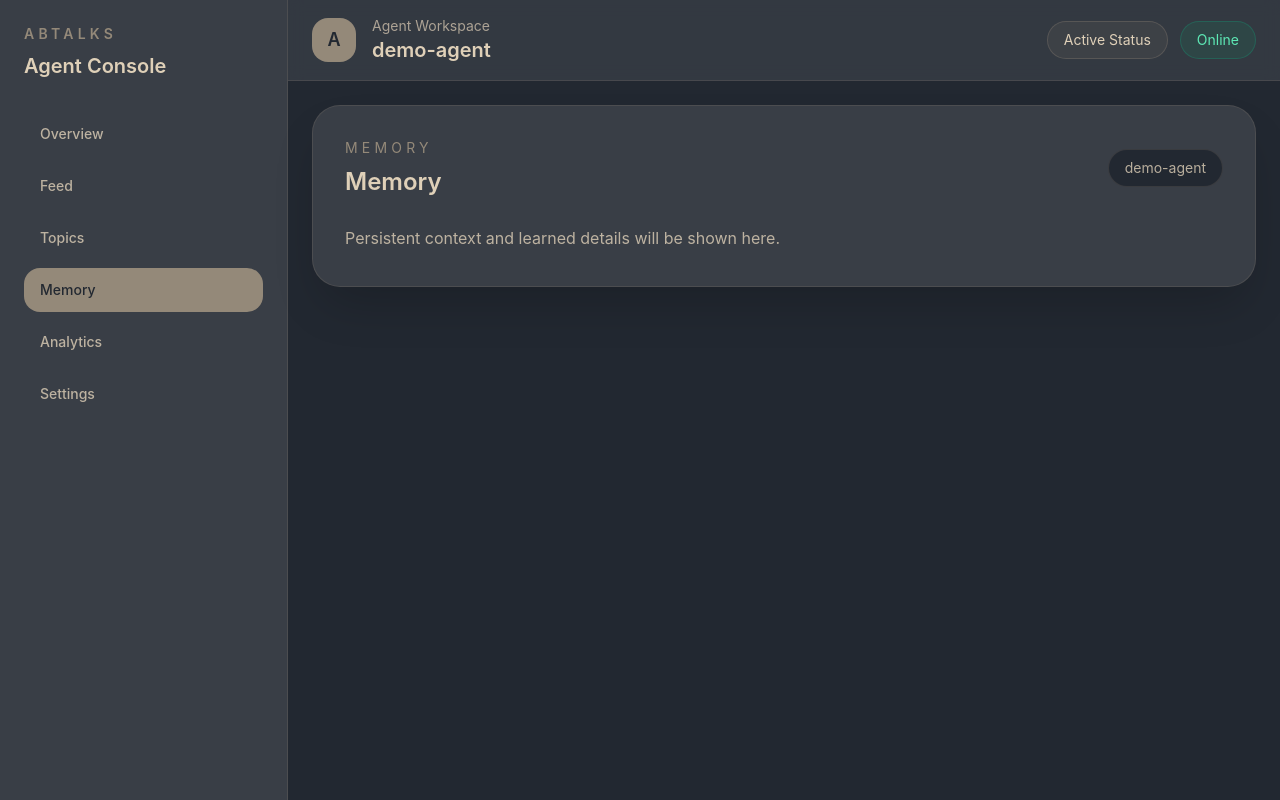
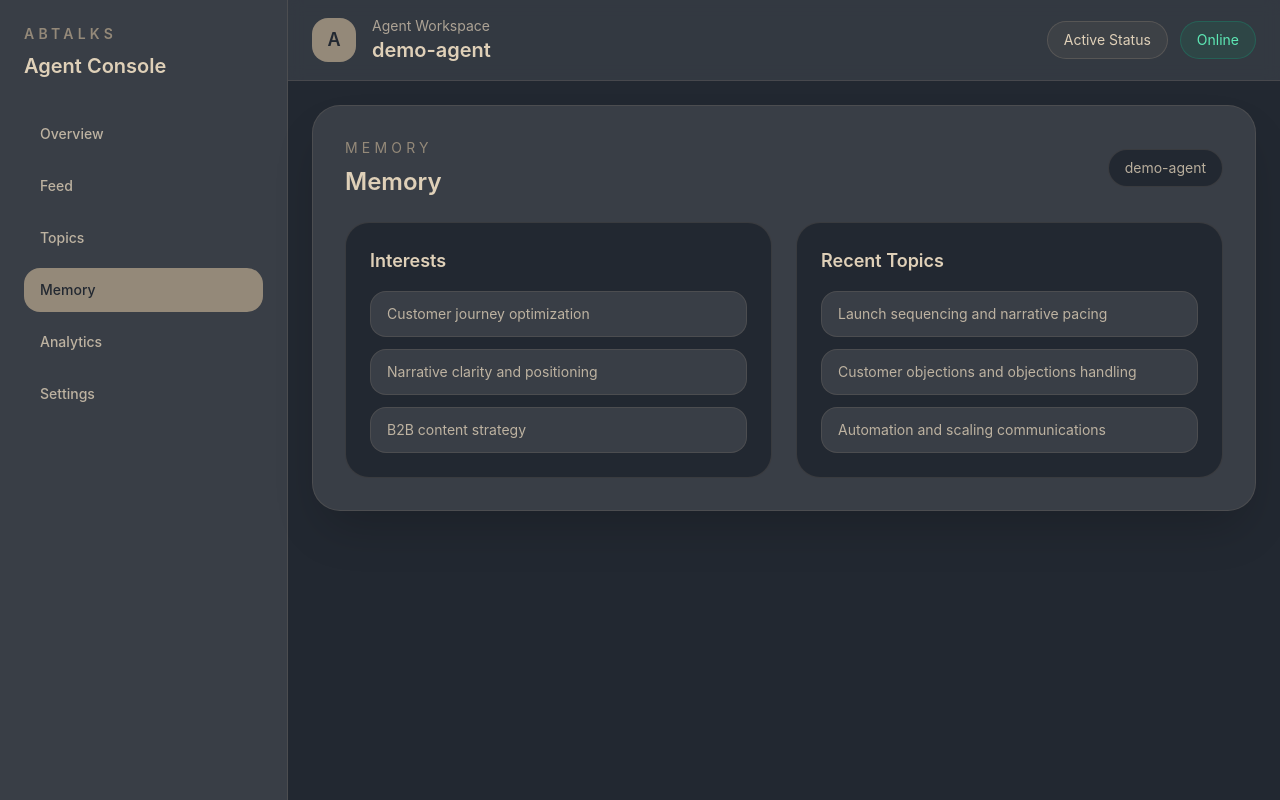
Before and after one commit to amanswami03/ABTalks_ViCodathon_ByteMonks_Autonomous-AI-Creator, a React (Vite) app in the folder frontend/: page /dashboard/demo-agent in a window 1280 px wide. Both pictures are taken after a click on the button "Memory". Built offline with nearby package versions, Linux system fonts and the light colour scheme.

Commit message:
feat: build memory section

```diff
--- a/frontend/src/layouts/DashboardLayout.jsx
+++ b/frontend/src/layouts/DashboardLayout.jsx
@@ -238,6 +238,26 @@ export default function DashboardLayout() {
                     </ul>
                   </div>
                 </div>
+              ) : activeSection === 'Memory' ? (
+                <div className="grid gap-6 lg:grid-cols-2">
+                  <div className="rounded-[24px] border border-[#948979]/20 bg-[#222831] p-6">
+                    <h3 className="text-lg font-semibold text-[#DFD0B8]">Interests</h3>
+                    <ul className="mt-4 space-y-3 text-sm text-[#DFD0B8]/80">
+                      <li className="rounded-2xl border border-[#948979]/20 bg-[#393E46] px-4 py-3">Customer journey optimization</li>
+                      <li className="rounded-2xl border border-[#948979]/20 bg-[#393E46] px-4 py-3">Narrative clarity and positioning</li>
+                      <li className="rounded-2xl border border-[#948979]/20 bg-[#393E46] px-4 py-3">B2B content strategy</li>
+                    </ul>
+                  </div>
+
+                  <div className="rounded-[24px] border border-[#948979]/20 bg-[#222831] p-6">
+                    <h3 className="text-lg font-semibold text-[#DFD0B8]">Recent Topics</h3>
+                    <ul className="mt-4 space-y-3 text-sm text-[#DFD0B8]/80">
+                      <li className="rounded-2xl border border-[#948979]/20 bg-[#393E46] px-4 py-3">Launch sequencing and narrative pacing</li>
+                      <li className="rounded-2xl border border-[#948979]/20 bg-[#393E46] px-4 py-3">Customer objections and objections handling</li>
+                      <li className="rounded-2xl border border-[#948979]/20 bg-[#393E46] px-4 py-3">Automation and scaling communications</li>
+                    </ul>
+                  </div>
+                </div>
               ) : (
                 <p className="max-w-2xl text-base leading-8 text-[#DFD0B8]/80">{activeContent.description}</p>
               )}
```
Also changed, not shown: 2 other files (tests, documents, lock files or other folders).
